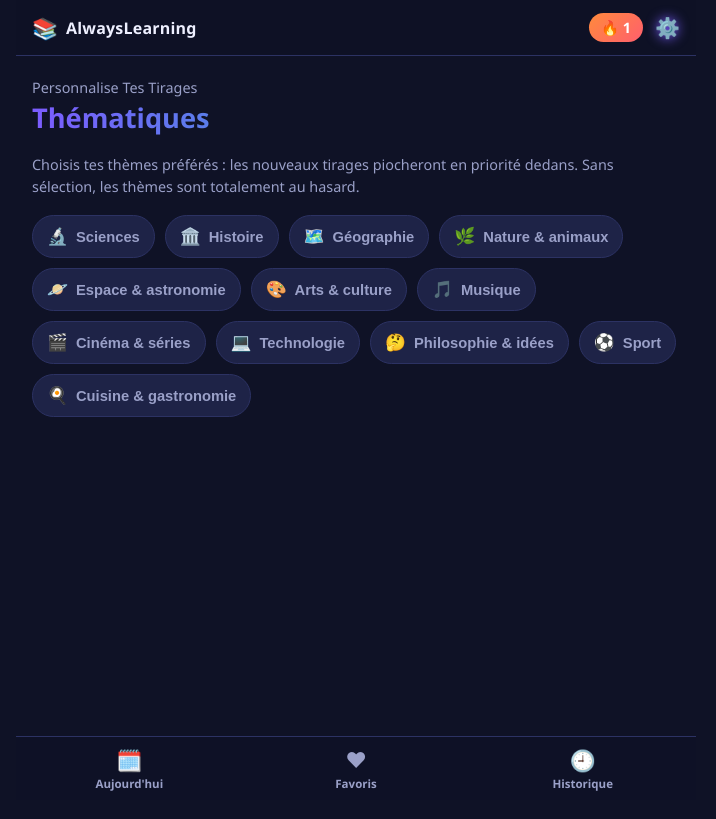
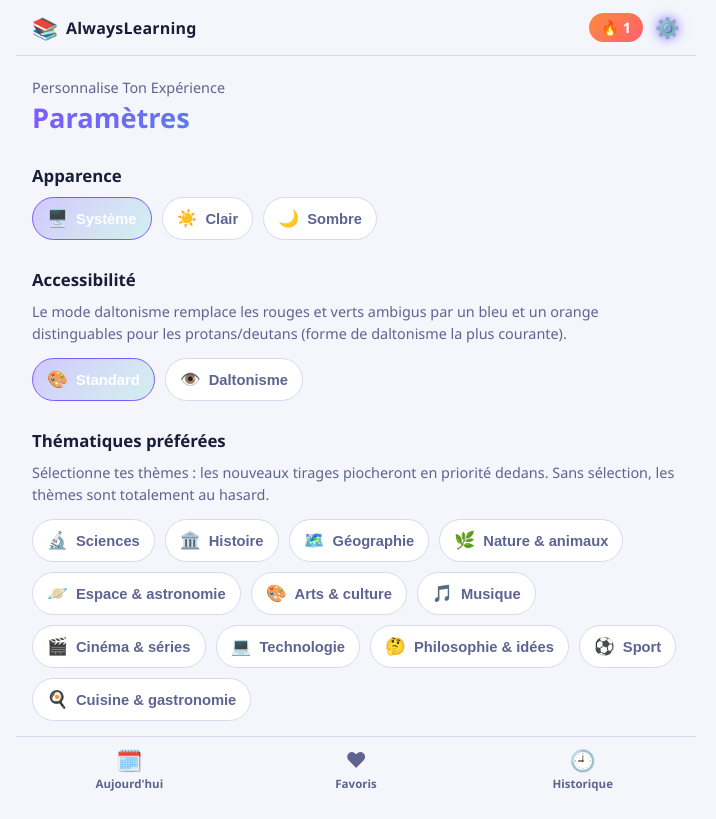
Before and after one commit to brice-canteneur-mbacity/AlwaysLearning, an ASP.NET Core app: page /parametres in a window 1280 px wide. Shown: the whole page, without its empty margins (284-1000 px from the left). Before the commit the page ends 791 px from the top, so only its background shows below. Run offline with ASP.NET Core 8, Linux system fonts and the light colour scheme.

Commit message:
Add light/dark appearance and color-blind palette
Theme system based on CSS variables driven by data attributes on the
root element. Appearance can be set to Système (follows OS), Clair, or
Sombre; an early inline script applies the choice before render to
avoid any flash. A separate color-blind palette swaps the red-tinted
accents (heart, streak) for blue and orange so protan/deutan users can
distinguish them. Both settings live on the Paramètres page next to the
preferred topics.

https://claude.ai/code/session_0169o69nG5RaBPoNQhsheCBM

```diff
--- a/Pages/Settings.razor
+++ b/Pages/Settings.razor
@@ -4,8 +4,8 @@
 <PageTitle>AlwaysLearning — paramètres</PageTitle>
 
 <section class="day-intro">
-    <p class="day-date">Personnalise tes tirages</p>
-    <h1 class="day-heading">Thématiques</h1>
+    <p class="day-date">Personnalise ton expérience</p>
+    <h1 class="day-heading">Paramètres</h1>
 </section>
 
 @if (_loading)
@@ -14,46 +14,104 @@
 }
 else
 {
+    <h2 class="settings-title">Apparence</h2>
+    <div class="chips">
+        @foreach (var opt in Appearances)
+        {
+            <button class="chip @(_appearance == opt.Value ? "active" : null)"
+                    @onclick="() => SetAppearanceAsync(opt.Value)">
+                <span class="chip-emoji">@opt.Emoji</span>
+                <span>@opt.Label</span>
+            </button>
+        }
+    </div>
+
+    <h2 class="settings-title">Accessibilité</h2>
     <p class="muted settings-hint">
-        Choisis tes thèmes préférés : les nouveaux tirages piocheront en priorité dedans.
+        Le mode daltonisme remplace les rouges et verts ambigus par un bleu et un orange
+        distinguables pour les protans/deutans (forme de daltonisme la plus courante).
+    </p>
+    <div class="chips">
+        @foreach (var opt in Palettes)
+        {
+            <button class="chip @(_palette == opt.Value ? "active" : null)"
+                    @onclick="() => SetPaletteAsync(opt.Value)">
+                <span class="chip-emoji">@opt.Emoji</span>
+                <span>@opt.Label</span>
+            </button>
+        }
+    </div>
+
+    <h2 class="settings-title">Thématiques préférées</h2>
+    <p class="muted settings-hint">
+        Sélectionne tes thèmes : les nouveaux tirages piocheront en priorité dedans.
         Sans sélection, les thèmes sont totalement au hasard.
     </p>
-
     <div class="chips">
         @foreach (var theme in ThemeCatalog.All)
         {
             var selected = _selected.Contains(theme.Id);
-            <button class="chip @(selected ? "active" : null)" @onclick="() => ToggleAsync(theme.Id)">
+            <button class="chip @(selected ? "active" : null)" @onclick="() => ToggleThemeAsync(theme.Id)">
                 <span class="chip-emoji">@theme.Emoji</span>
                 <span>@theme.Label</span>
             </button>
         }
     </div>
-
     @if (_selected.Count > 0)
     {
-        <button class="btn btn-outline" @onclick="ClearAsync">Tout désélectionner</button>
+        <button class="btn btn-outline" @onclick="ClearThemesAsync">Tout désélectionner</button>
     }
 }
 
 @code {
     private HashSet<string> _selected = new();
+    private string _appearance = "auto";
+    private string _palette = "standard";
     private bool _loading = true;
+
+    private record Option(string Value, string Label, string Emoji);
+
+    private static readonly Option[] Appearances =
+    {
+        new("auto",  "Système", "🖥️"),
+        new("light", "Clair",   "☀️"),
+        new("dark",  "Sombre",  "🌙"),
+    };
+
+    private static readonly Option[] Palettes =
+    {
+        new("standard", "Standard",  "🎨"),
+        new("cb",       "Daltonisme", "👁️"),
+    };
 
     protected override async Task OnInitializedAsync()
     {
         _selected = (await Daily.GetPreferredThemeIdsAsync()).ToHashSet();
+        _appearance = await Daily.GetAppearanceAsync();
+        _palette = await Daily.GetPaletteAsync();
         _loading = false;
     }
 
-    private async Task ToggleAsync(string id)
+    private async Task SetAppearanceAsync(string mode)
+    {
+        _appearance = mode;
+        await Daily.SetAppearanceAsync(mode);
+    }
+
+    private async Task SetPaletteAsync(string palette)
+    {
+        _palette = palette;
+        await Daily.SetPaletteAsync(palette);
+    }
+
+    private async Task ToggleThemeAsync(string id)
     {
         if (!_selected.Add(id))
             _selected.Remove(id);
         await Daily.SetPreferredThemeIdsAsync(_selected);
     }
 
-    private async Task ClearAsync()
+    private async Task ClearThemesAsync()
     {
         _selected.Clear();
         await Daily.SetPreferredThemeIdsAsync(_selected);
--- a/wwwroot/css/app.css
+++ b/wwwroot/css/app.css
@@ -1,16 +1,46 @@
 :root {
+    /* Surfaces (dark par défaut) */
     --bg: #0f1226;
     --bg-soft: #181c3a;
     --card: #1e2347;
     --card-2: #262c57;
     --text: #eef0ff;
     --muted: #9aa0c8;
+    --border: #2c3263;
+    --shadow: 0 10px 30px rgba(0,0,0,0.25);
+
+    /* Palette standard */
     --accent: #7c5cff;
     --accent-2: #00d4b1;
-    --border: #2c3263;
+    --heart-active: #ff5f6d;
+    --streak-from: #ff8a3c;
+    --streak-to: #ff5f6d;
+    --streak-fg: #fff;
+
     --radius: 18px;
     --header-h: 56px;
     --nav-h: 64px;
+}
+
+/* Thème clair */
+[data-theme="light"] {
+    --bg: #f5f6fb;
+    --bg-soft: #eceef7;
+    --card: #ffffff;
+    --card-2: #f0f2fa;
+    --text: #1a1d3a;
+    --muted: #5e6391;
+    --border: #d7daee;
+    --shadow: 0 10px 24px rgba(20, 25, 70, 0.10);
+}
+
+/* Palette accessible (daltonisme) : bleu / orange, pas de couples rouge-vert. */
+[data-palette="cb"] {
+    --accent: #0072B2;
+    --accent-2: #E69F00;
+    --heart-active: #0072B2;
+    --streak-from: #E69F00;
+    --streak-to: #0072B2;
 }
 
 * { box-sizing: border-box; }
@@ -46,7 +76,7 @@ h1:focus { outline: none; }
     align-items: center;
     justify-content: space-between;
     padding: 0 16px;
-    background: rgba(15, 18, 38, 0.85);
+    background: color-mix(in srgb, var(--bg) 85%, transparent);
     backdrop-filter: blur(10px);
     border-bottom: 1px solid var(--border);
     max-width: 680px;
@@ -59,8 +89,8 @@ h1:focus { outline: none; }
 
 .header-right { display: flex; align-items: center; gap: 12px; }
 .streak {
-    background: linear-gradient(135deg, #ff8a3c, #ff5f6d);
-    color: #fff;
+    background: linear-gradient(135deg, var(--streak-from), var(--streak-to));
+    color: var(--streak-fg);
     font-weight: 700;
     font-size: 0.9rem;
     padding: 5px 12px;
@@ -78,7 +108,7 @@ h1:focus { outline: none; }
     padding-bottom: env(safe-area-inset-bottom, 0px);
     z-index: 50;
     display: flex;
-    background: rgba(15, 18, 38, 0.92);
+    background: color-mix(in srgb, var(--bg) 92%, transparent);
     backdrop-filter: blur(10px);
     border-top: 1px solid var(--border);
     max-width: 680px;
@@ -119,14 +149,14 @@ h1:focus { outline: none; }
     border: 1px solid var(--border);
     border-radius: var(--radius);
     overflow: hidden;
-    box-shadow: 0 10px 30px rgba(0,0,0,0.25);
+    box-shadow: var(--shadow);
     margin-bottom: 22px;
 }
 .card-img { width: 100%; max-height: 280px; object-fit: cover; display: block; }
 .card-body { padding: 18px; }
 .card-title { margin: 0 0 4px; font-size: 1.3rem; }
 .card-subtitle { margin: 0 0 12px; color: var(--accent-2); font-size: 0.92rem; font-weight: 600; }
-.card-text { margin: 0 0 16px; line-height: 1.6; color: #d8dcff; }
+.card-text { margin: 0 0 16px; line-height: 1.6; color: var(--text); opacity: 0.92; }
 .card-compact .card-img { max-height: 180px; }
 
 /* ---------- Buttons ---------- */
@@ -173,7 +203,7 @@ h1:focus { outline: none; }
     transition: transform 0.08s ease, color 0.15s ease, border-color 0.15s ease;
 }
 .icon-btn:active { transform: scale(0.92); }
-.icon-btn.active { color: #ff5f6d; border-color: #ff5f6d; }
+.icon-btn.active { color: var(--heart-active); border-color: var(--heart-active); }
 
 .toast {
     display: inline-block;
@@ -189,14 +219,14 @@ h1:focus { outline: none; }
     border: 1px solid var(--border);
     border-radius: var(--radius);
     overflow: hidden;
-    box-shadow: 0 10px 30px rgba(0,0,0,0.25);
+    box-shadow: var(--shadow);
     margin-bottom: 18px;
 }
 .theme-img { width: 100%; max-height: 300px; object-fit: cover; display: block; }
 .theme-body { padding: 18px; }
 .theme-title { margin: 0 0 4px; font-size: 1.45rem; }
 
-.reader { line-height: 1.7; color: #dfe2ff; margin-top: 16px; }
+.reader { line-height: 1.7; color: var(--text); opacity: 0.95; margin-top: 16px; }
 .reader-p { margin: 0 0 14px; }
 .reader-h { margin: 22px 0 8px; font-size: 1.1rem; color: var(--accent-2); }
 
@@ -229,7 +259,8 @@ h1:focus { outline: none; }
 .history-title { font-weight: 600; }
 
 /* ---------- Settings ---------- */
-.settings-hint { margin: 0 0 18px; line-height: 1.5; }
+.settings-title { font-size: 1.05rem; margin: 28px 0 10px; }
+.settings-hint { margin: 0 0 14px; line-height: 1.5; }
 .chips { display: flex; flex-wrap: wrap; gap: 10px; margin-bottom: 18px; }
 .chip {
     display: inline-flex;
@@ -248,7 +279,9 @@ h1:focus { outline: none; }
 .chip.active {
     color: #fff;
     border-color: var(--accent);
-    background: linear-gradient(135deg, rgba(124,92,255,0.3), rgba(0,212,177,0.18));
+    background: linear-gradient(135deg,
+        color-mix(in srgb, var(--accent) 30%, transparent),
+        color-mix(in srgb, var(--accent-2) 18%, transparent));
 }
 .chip-emoji { font-size: 1.05rem; }
 
@@ -270,8 +303,8 @@ h1:focus { outline: none; }
 
 /* ---------- Blazor framework UI ---------- */
 #blazor-error-ui {
-    background: #2b2f55;
-    color: #fff;
+    background: var(--card);
+    color: var(--text);
     bottom: 0;
     box-shadow: 0 -1px 2px rgba(0, 0, 0, 0.2);
     display: none;
@@ -293,7 +326,7 @@ h1:focus { outline: none; }
 }
 .loading-progress circle {
     fill: none;
-    stroke: #2c3263;
+    stroke: var(--border);
     stroke-width: 0.6rem;
     transform-origin: 50% 50%;
     transform: rotate(-90deg);
--- a/wwwroot/index.html
+++ b/wwwroot/index.html
@@ -6,7 +6,31 @@
     <meta name="viewport" content="width=device-width, initial-scale=1.0, viewport-fit=cover" />
     <title>AlwaysLearning</title>
     <base href="/" />
-    <meta name="theme-color" content="#0f1226" />
+    <meta name="theme-color" content="#0f1226" media="(prefers-color-scheme: dark)" />
+    <meta name="theme-color" content="#f5f6fb" media="(prefers-color-scheme: light)" />
+    <script>
+        // Applique apparence et palette AVANT le rendu pour éviter tout flash.
+        (function () {
+            try {
+                var root = document.documentElement;
+                var appearance = localStorage.getItem('al:appearance') || 'auto';
+                var palette = localStorage.getItem('al:palette') || 'standard';
+                function applyAppearance(mode) {
+                    if (mode === 'auto') {
+                        var dark = window.matchMedia('(prefers-color-scheme: dark)').matches;
+                        root.dataset.theme = dark ? 'dark' : 'light';
+                    } else {
+                        root.dataset.theme = mode;
+                    }
+                }
+                applyAppearance(appearance);
+                root.dataset.palette = palette;
+                window.matchMedia('(prefers-color-scheme: dark)').addEventListener('change', function () {
+                    if ((localStorage.getItem('al:appearance') || 'auto') === 'auto') applyAppearance('auto');
+                });
+            } catch (e) { /* localStorage indisponible */ }
+        })();
+    </script>
     <meta name="description" content="Apprends quelque chose de nouveau chaque jour." />
     <link rel="stylesheet" href="css/app.css" />
     <link rel="icon" type="image/png" href="favicon.png" />
--- a/wwwroot/js/app.js
+++ b/wwwroot/js/app.js
@@ -1,3 +1,19 @@
+// Applique l'apparence demandée (auto | light | dark) sur l'élément racine.
+window.alApplyAppearance = function (mode) {
+    var root = document.documentElement;
+    if (mode === 'auto') {
+        var dark = window.matchMedia('(prefers-color-scheme: dark)').matches;
+        root.dataset.theme = dark ? 'dark' : 'light';
+    } else {
+        root.dataset.theme = mode;
+    }
+};
+
+// Applique la palette (standard | cb pour daltonisme).
+window.alApplyPalette = function (palette) {
+    document.documentElement.dataset.palette = palette;
+};
+
 // Partage natif si disponible, sinon copie du lien dans le presse-papier.
 // Renvoie "shared", "copied" ou "none".
 window.alShare = async function (title, url) {
```
Also changed, not shown: Services/DailyService.cs (+22 -0 lines).
